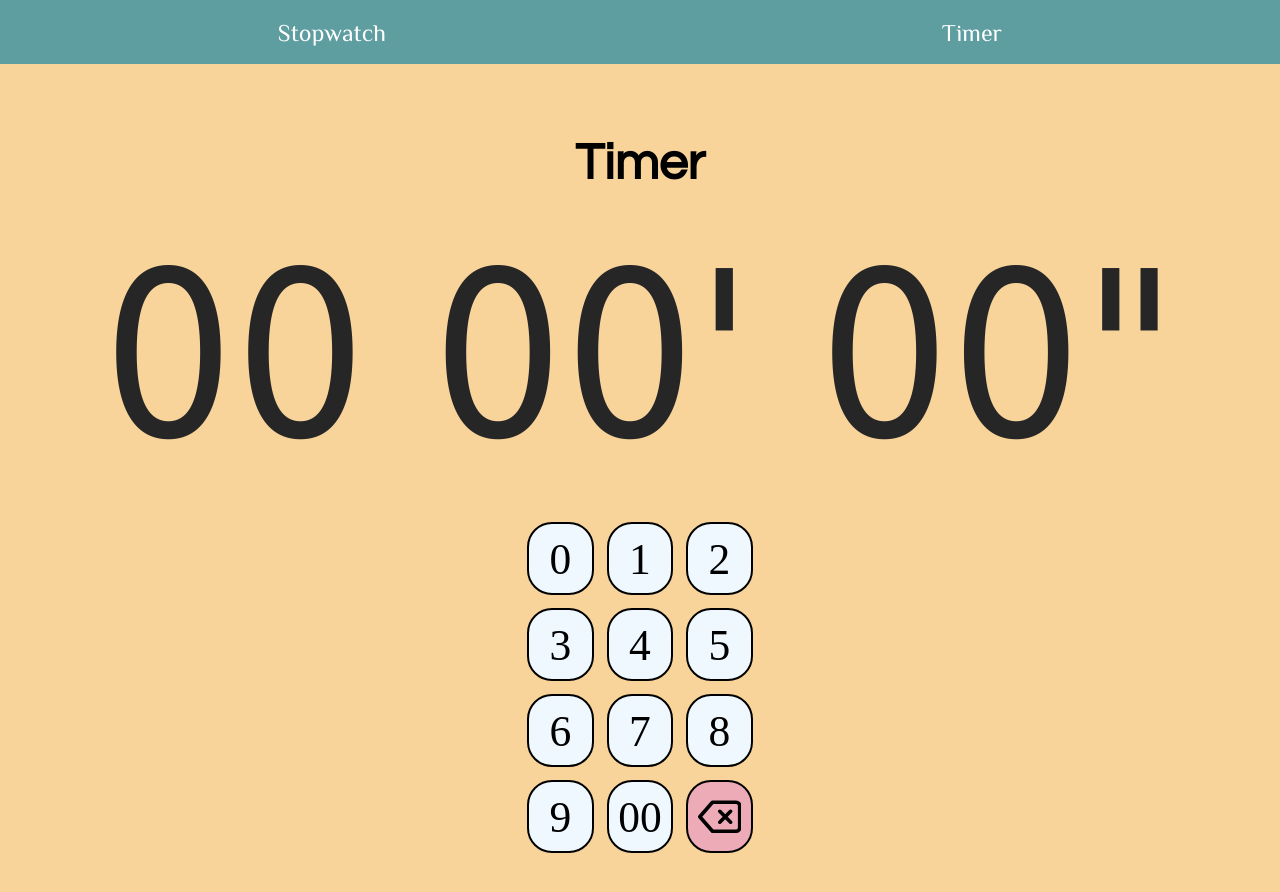
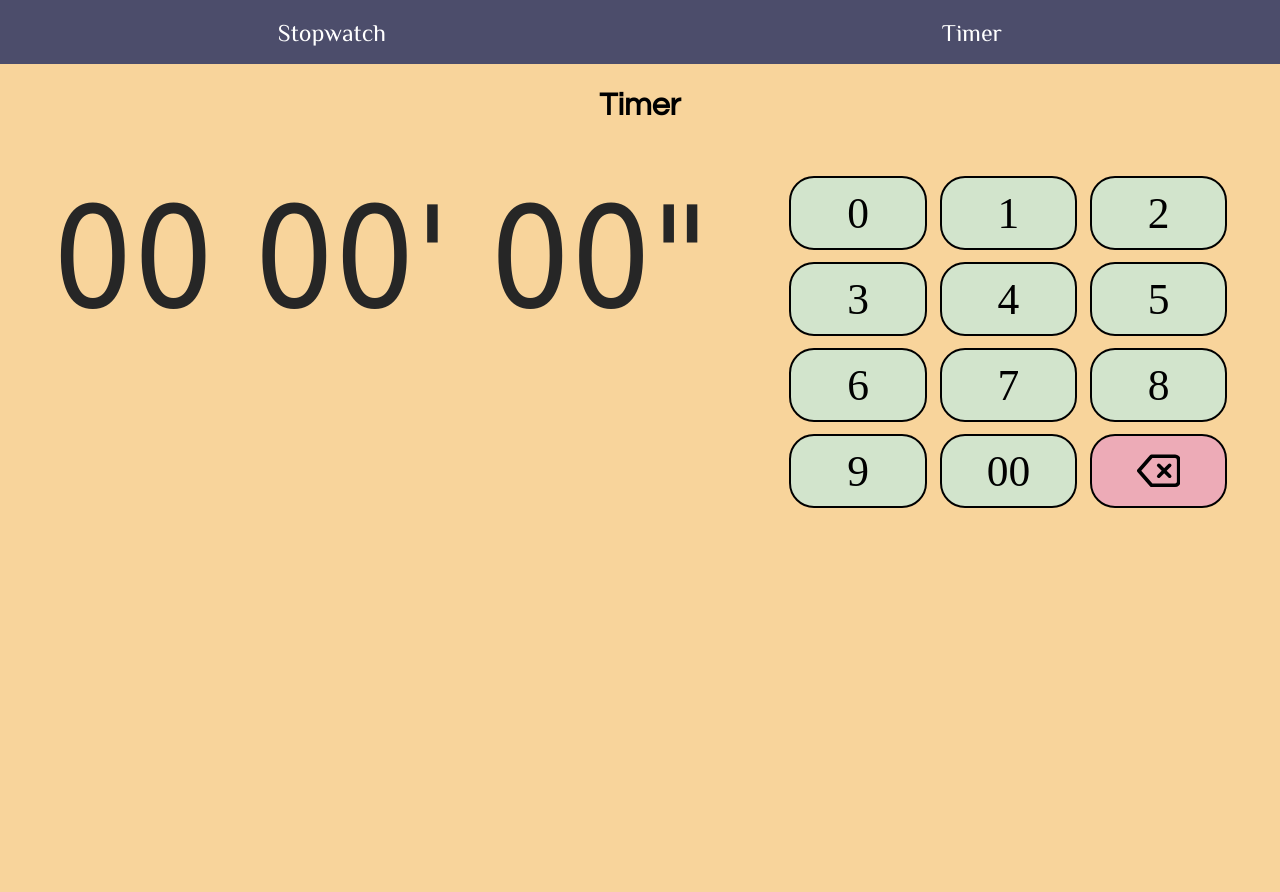
Before and after one commit to titong0/yeah-just-clocks, a React (Create React App) app: page /timer in a window 1280 px wide. Shown: the top 892 px of the page. After the commit the page ends 803 px from the top, so only its background shows below. Built offline with nearby package versions, Linux system fonts and the light colour scheme; a web font is replaced by a local one.

Commit message:
added keyboard shortcuts

```diff
--- a/src/App.css
+++ b/src/App.css
@@ -1,6 +1,7 @@
 :root {
   --bg: hsl(37, 87%, 79%);
-  --primary: hsl(238, 17%, 36%);
+  --primary: hsl(180, 18%, 60%);
+  --highlight: #79a3b1;
   --danger: hsl(349, 65%, 80%);
   --navHeight: 8vh;
   --trTime: 200ms;
@@ -11,7 +12,7 @@ nav {
   width: 100%;
   height: var(--navHeight);
   font-size: 1.5em;
-  background-color: cadetblue;
+  background-color: hsl(238, 17%, 36%);
 }
 
 .nav-links {
@@ -24,18 +25,11 @@ nav {
   text-decoration: none;
   color: white;
 }
-body {
-  padding-top: calc(var(--navHeight) + 25px);
-  background-color: var(--bg);
-}
-.hide {
-  width: 0;
-  height: 0;
-  opacity: 0;
-}
+
 .container {
   display: grid;
   justify-items: center;
+  row-gap: .4rem;
 }
 .clock-container {
   display: flex;
@@ -46,7 +40,6 @@ body {
   padding: 3rem 0;
   gap: 2rem;
 }
-
 .time {
   font-family: Tahoma, sans-serif;
   font-size: 18vw;
@@ -55,7 +48,6 @@ body {
 
 .controls {
   display: flex;
-  /* flex-direction: column; */
   justify-content: center;
   align-items: center;
   gap: 1rem;
@@ -130,32 +122,35 @@ body {
   cursor: pointer;
 }
 .numpad .num {
-  padding: .6rem 0.6rem;
-  background-color: aliceblue;
-}
-
-.num:active {
-  background: gray;
-  border-radius: 5px;
+  padding: 0.6rem 0.6rem;
+  background-color: #d2e4cc;
 }
 
 .numpad .start {
   border: black solid 2px;
 }
+
 @media (min-width: 768px) {
-  .stopwatch-container {
-    grid-template-columns: 1fr 1fr 1fr;
-    grid-template-rows: 1fr 1fr;
+  .timer {
+    display: grid;
+    align-items: flex-start;
+    column-gap: 5rem;
+    grid-template-columns: 1.5fr 1fr;
   }
-  .clock-container {
-    grid-column: 1 / 4;
-    grid-row: 1 / 3;
+  .time {
+    font-size: 11vw;
   }
-  .laps {
-    grid-column: 1 / 4;
-    grid-row: 1 / 3;
+  .timer .controls {
+    align-self: center;
+  }
+  .laps-container {
+    grid-column: 3 / 4;
   }
   .numpad .num:hover {
-    filter: brightness(40%);
+    filter: brightness(75%);
+  }
+  /* This ugly thing is  to force hover state with js*/
+  .numpad .num.hover {
+    filter: brightness(75%);
   }
 }
--- a/src/App.js
+++ b/src/App.js
@@ -4,12 +4,12 @@ import Timer from "./clocks/Timer";
 import Home from "./Home";
 import Navbar from "./Navbar";
 import "./App.css";
-
+import "./utils.css";
 function App() {
   return (
     <div className="App">
       <Router>
-      <Navbar />
+        <Navbar />
         <Routes>
           <Route path="stopwatch" element={<Stopwatch />} />
           <Route path="timer" element={<Timer />} />
--- a/src/clocks/NumPad.js
+++ b/src/clocks/NumPad.js
@@ -1,22 +1,43 @@
-import { FiDelete } from "react-icons/fi";
-
+import { useEffect, useState } from "react";
+import { FiDelete, FiPlay } from "react-icons/fi";
 
 const NumPad = (props) => {
+  const [highlighted, setHighlighted] = useState();
+
+  const delNum = () => {
+    let str = props.time;
+    str = "0" + str;
+    str = str.slice(0, str.length - 1);
+    props.setTime(str);
+  };
+
   const addNum = (num) => {
     let str = props.time;
     if (str[0] !== "0") return alert("nao nao");
     str += num;
     str = str.slice(num.length);
     props.setTime(str);
-  };
-  const delNum = () => {
-    let str = props.time;
-
-    str = "0" + str;
-    str = str.slice(0, str.length - 1);
-    props.setTime(str);
+    setHighlighted(num);
+    setTimeout(() => setHighlighted(21), 200);
   };
 
+  useEffect(() => {
+    const handleDigitPress = (event) => {
+      if (event.code.startsWith("Digit")) {
+        addNum(event.code.substr(5, 1));
+      }
+      if (event.code === "Backspace") {
+        delNum();
+      }
+      if (event.code === "Enter") {
+        props.start();
+      }
+    };
+    document.addEventListener("keydown", handleDigitPress);
+    return () => {
+      document.removeEventListener("keydown", handleDigitPress);
+    };
+  });
   return (
     <>
       {Array(10)
@@ -24,24 +45,25 @@ const NumPad = (props) => {
         .map((i, idx) => {
           return (
             <button
-              className="num"
+              className={`num ${idx == highlighted ? "hover" : ""}`}
               onClick={() => addNum(idx.toString())}
               key={idx}
+              tabIndex="-1"
             >
               {idx}
             </button>
           );
         })}
-      <button className="num" onClick={() => addNum("00")}>
+      <button className="num" onClick={() => props.addNum("00")} tabIndex="-1">
         00
       </button>
-      <button className="danger" onClick={delNum}>
+      <button className="danger" onClick={delNum} tabIndex="-1">
         <FiDelete />
       </button>
       <div></div>
       {props.time !== "000000" ? (
-        <button className="start" onClick={props.start}>
-          S
+        <button className="start" onClick={props.start} tabIndex="-1">
+          <FiPlay />
         </button>
       ) : null}
     </>
--- a/src/clocks/Stopwatch.js
+++ b/src/clocks/Stopwatch.js
@@ -10,6 +10,7 @@ const Stopwatch = () => {
   const [running, setRunning] = useState(false);
   const [time, setTime] = useState(["0", "0", "0"]);
   const [laps, setLaps] = useState([]);
+
   const run = () => {
     totalMs.current += 30;
     setTime(formatMs(totalMs.current));
@@ -32,12 +33,24 @@ const Stopwatch = () => {
     }
   }, [running]);
 
+  useEffect(() => {
+    const handleKeyDown = (event) => {
+      if (event.composedPath().find((i) => i.nodeName === "BUTTON")) return;
+      if (["Space", "Enter"].includes(event.code)) {
+        setRunning((r) => !r);
+      }
+    };
+    document.addEventListener("keydown", handleKeyDown);
+    return () => {
+      document.removeEventListener("keydown", handleKeyDown);
+    };
+  }, []);
   return (
     <div className="container">
-      <div className="clock-container">
+      <div className="clock-container ">
         <h2>Stopwatch</h2>
 
-        <div className="time">
+        <div className="time pointer" onClick={() => setRunning(!running)}>
           {`
         ${pad(time[0], 2)}:${pad(time[1], 2)}.${pad(time[2], 2)}
         `}
@@ -45,13 +58,7 @@ const Stopwatch = () => {
         <div className="controls">
           <button
             className={`control start`}
-            onClick={
-              running
-                ? () => setRunning(false)
-                : () => {
-                    setRunning(true);
-                  }
-            }
+            onClick={() => setRunning(!running)}
           >
             {running ? <AiOutlinePause /> : <FiPlay />}
           </button>
@@ -68,7 +75,7 @@ const Stopwatch = () => {
           {laps.map((currLap, idx) => {
             const { diff, total } = formatLaps(currLap, laps[idx - 1]);
             return (
-              <li>
+              <li key={idx}>
                 <span style={{ marginRight: "1.7em" }}>{diff}</span>
                 {total}
               </li>
--- a/src/clocks/Timer.js
+++ b/src/clocks/Timer.js
@@ -1,8 +1,12 @@
 import React, { useState, useEffect, useRef } from "react";
 import NumPad from "./NumPad";
-import { pad, formatTimer } from "../helpers";
-import { AiOutlinePause, AiOutlineClose } from "react-icons/ai";
-import { FiPlay } from "react-icons/fi";
+import { decreaseSec, formatTimer, correctTimer } from "../helpers";
+import {
+  AiOutlinePause,
+  AiOutlineEnter,
+  AiOutlineDelete,
+} from "react-icons/ai";
+import { FiPlay, FiDelete } from "react-icons/fi";
 
 const Timer = () => {
   const intervalId = useRef("");
@@ -12,55 +16,34 @@ const Timer = () => {
   const [time, setTime] = useState(`000000`);
 
   const loop = () => {
-    let [hours, minutes, seconds] = timeLeft.current.match(/.{1,2}/g);
-
-    if (seconds - 1 >= 0) {
-      seconds--;
-    } else if (minutes - 1 >= 0) {
-      minutes--;
-      seconds = 59;
-    } else {
-      hours--;
-      minutes = 59;
-      seconds = 59;
-    }
-    seconds = pad(seconds, 2);
-    minutes = pad(minutes, 2);
-    hours = pad(hours, 2);
-
-    const joined = [hours, minutes, seconds].join("");
+    const joined = decreaseSec(timeLeft);
     timeLeft.current = joined;
     setTime(joined);
+
     document.title = formatTimer(joined);
-    if (+hours + +minutes + +seconds === 0) {
+
+    if (parseInt(joined) === 0) {
+      setStarted(false);
       toggleRunning(false);
+      document.title = "finished!";
       alert("finished");
-      document.title = "finished!";
-      setStarted(false);
+      document.title = "Timer";
     }
   };
+
   const start = () => {
     setStarted(true);
     toggleRunning(true);
-    let [hours, minutes, seconds] = time.match(/.{1,2}/g);
+    setTime(correctTimer(time));
+    timeLeft.current = correctTimer(time);
+  };
 
-    if (seconds > 60) {
-      seconds -= 60;
-      minutes++;
-    }
-    if (minutes > 60) {
-      minutes -= 60;
-      hours++;
-    }
-
-    setTime([hours, minutes, seconds].join(""));
-    timeLeft.current = [hours, minutes, seconds].join("");
-  };
   const reset = () => {
     setStarted(false);
+    toggleRunning(false);
+    setTime("000000");
     timeLeft.current = "000000";
-    setTime("000000");
-    toggleRunning(false);
+    document.title = "Timer";
   };
   useEffect(() => {
     if (!running) {
@@ -68,39 +51,51 @@ const Timer = () => {
     }
     intervalId.current = setInterval(loop, 1000);
   }, [running]);
+
   useEffect(() => {
-    setInterval(() => console.log(intervalId.current), 1000);
-  }, []);
+    const handleKeyDown = (event) => {
+      if (!started) {
+        return;
+      }
+      if (["Delete", "Backspace"].includes(event.code)) {
+        reset();
+      }
+      if (["Enter", "Space"].includes(event.code)) {
+        toggleRunning(!running);
+      }
+    };
+
+    document.addEventListener("keydown", handleKeyDown);
+    return () => {
+      document.removeEventListener("keydown", handleKeyDown);
+    };
+  });
 
   return (
     <div className="container">
-      <div className="clock-container">
-        <h1>Timer</h1>
+      <h1>Timer</h1>
+      <div className="clock-container timer">
         <div className="time">{formatTimer(time)}</div>
-
         <div className={`${!started ? "numpad" : "hide"}`}>
           <NumPad {...{ time, setTime, start }} />
         </div>
 
         <div className={`${!started ? "hide" : "controls"}`}>
-          {running ? (
+          <div className="container">
             <button
-              className="control pause"
-              onClick={() => toggleRunning(false)}
+              className={`control ${running ? "pause" : "start"}`}
+              onClick={() => toggleRunning(!running)}
             >
-              <AiOutlinePause />
+              {running ? <AiOutlinePause /> : <FiPlay />}
             </button>
-          ) : (
-            <button
-              className="control start"
-              onClick={() => toggleRunning(true)}
-            >
-              <FiPlay />
+            <AiOutlineEnter size="45"/>
+          </div>
+          <div className="container">
+            <button className="control danger" onClick={reset}>
+              <AiOutlineDelete />
             </button>
-          )}
-          <button className="control danger" onClick={reset}>
-            <AiOutlineClose />
-          </button>
+            <FiDelete size="45" />
+          </div>
         </div>
       </div>
     </div>
--- a/src/helpers.js
+++ b/src/helpers.js
@@ -32,8 +32,45 @@ export const formatLaps = (lap, prevLap = 0) => {
 };
 
 export const formatTimer = (time) => {
+  // console.log(time);
   const hours = time.substr(0, 2);
   const minutes = time.substr(2, 2);
   const seconds = time.substr(4, 2);
   return `${pad(hours, 2)} ${pad(minutes, 2)}' ${pad(seconds, 2)}"`;
 };
+
+export const correctTimer = (time) => {
+  let [hours, minutes, seconds] = time.match(/.{1,2}/g).map((i) => parseInt(i));
+  if (seconds > 60) {
+    seconds -= 60;
+    minutes++;
+  }
+  if (minutes > 60) {
+    minutes -= 60;
+    hours++;
+  }
+  if (hours > 99) {
+    hours = 99;
+  }
+  const joined = `${pad(hours, 2)}${pad(minutes, 2)}${pad(seconds, 2)}`;
+  return joined;
+};
+
+export const decreaseSec = (time) => {
+  let [hours, minutes, seconds] = time.current.match(/.{1,2}/g);
+
+  if (seconds - 1 >= 0) {
+    seconds--;
+  } else if (minutes - 1 >= 0) {
+    minutes--;
+    seconds = 59;
+  } else {
+    hours--;
+    minutes = 59;
+    seconds = 59;
+  }
+  seconds = pad(seconds, 2);
+  minutes = pad(minutes, 2);
+  hours = pad(hours, 2);
+  return `${hours}${minutes}${seconds}`;
+};
--- /dev/null
+++ b/src/utils.css
@@ -0,0 +1,23 @@
+body {
+  padding-top: calc(var(--navHeight) + 25px);
+  background-color: var(--bg);
+}
+.hide {
+  width: 0;
+  height: 0;
+  opacity: 0;
+}
+.pointer {
+  cursor: pointer;
+}
+.only-desktop {
+  display: none;
+}
+.highlight {
+  color: var(--highlight);
+}
+@media (pointer: fine) {
+  .only-desktop {
+    display: block;
+  }
+}
```
